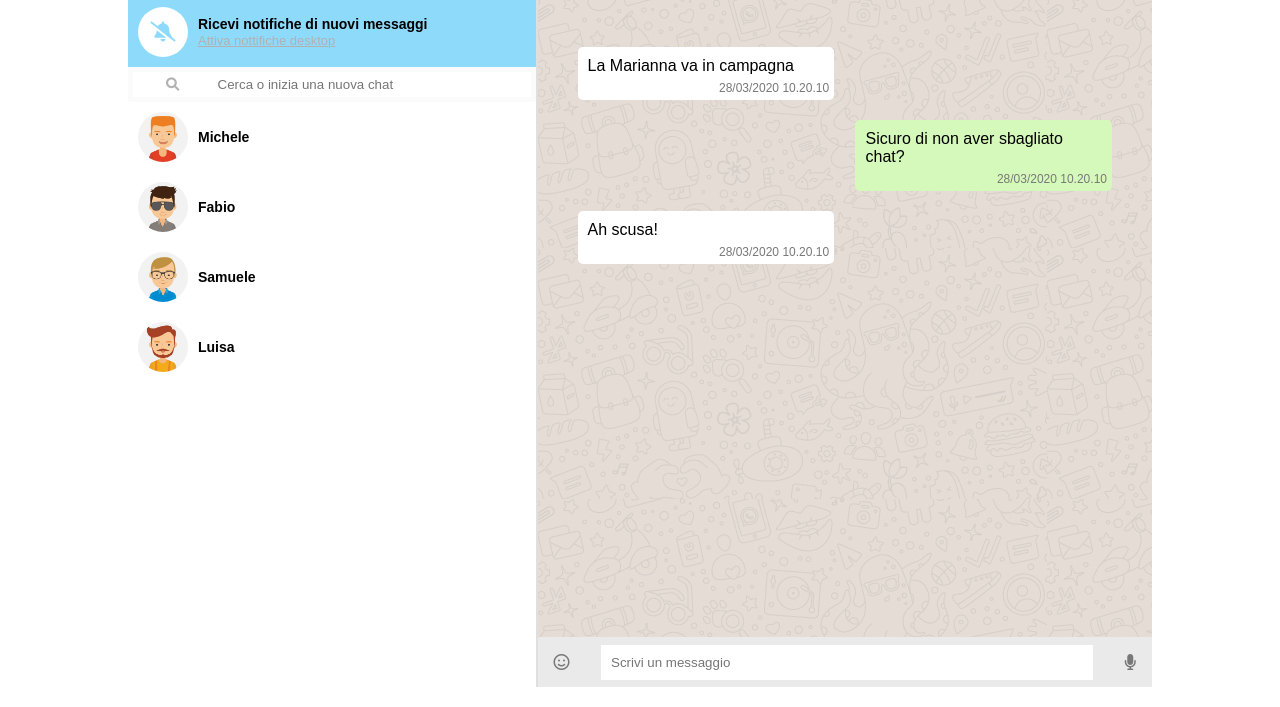
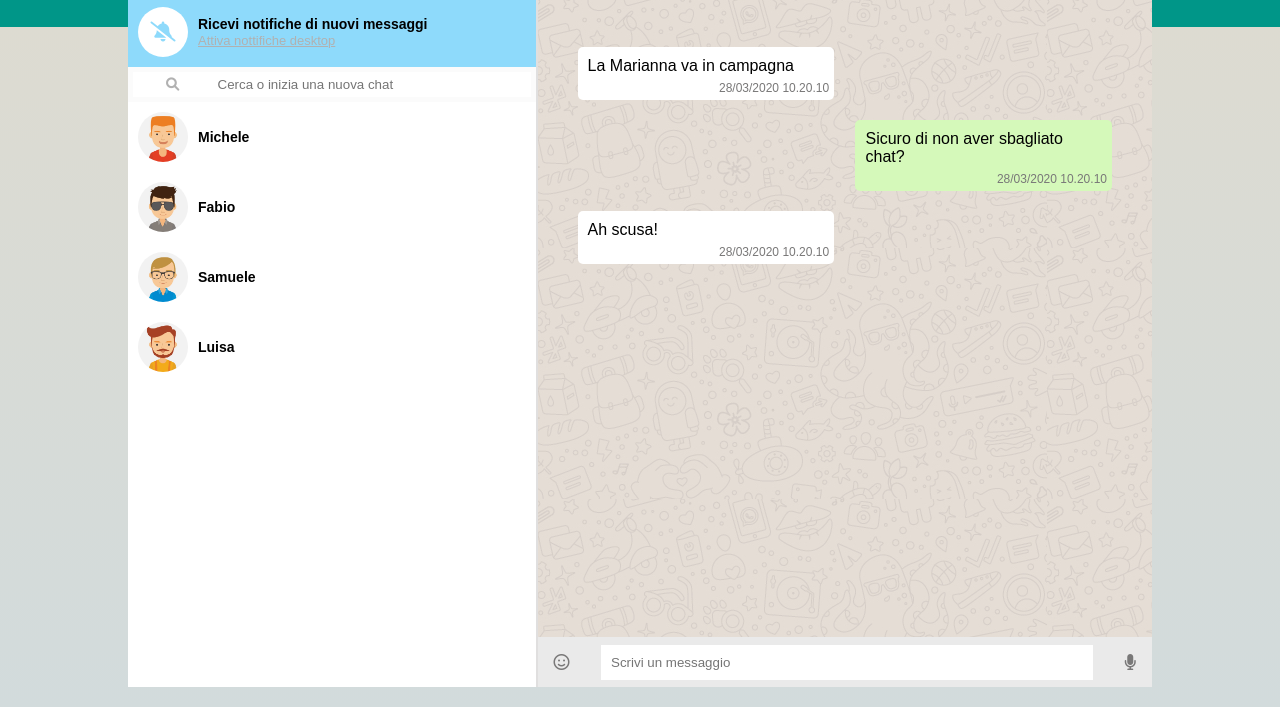
Before and after one commit to radfarelmira/vue-boolzapp, a plain HTML site: page milestone-1/index.html in a window 1280 px wide. Shown: the part 93-800 px from the top of the page. Drawn offline with nearby package versions, Linux system fonts and the light colour scheme.

```diff
--- a/milestone-1/css/style.css
+++ b/milestone-1/css/style.css
@@ -35,7 +35,7 @@
     justify-content: center;
     align-items: center;
     min-width: 950px;
-    background-color: linear-gradient(#009688 0px, #009688 15vh, #dddbd1 15vh, #d2dbdc 100%);;
+    background: linear-gradient(#009688 0px, #009688 15vh, #dddbd1 15vh, #d2dbdc 100%);;
 }
 
 /* App-wrapper */
```
